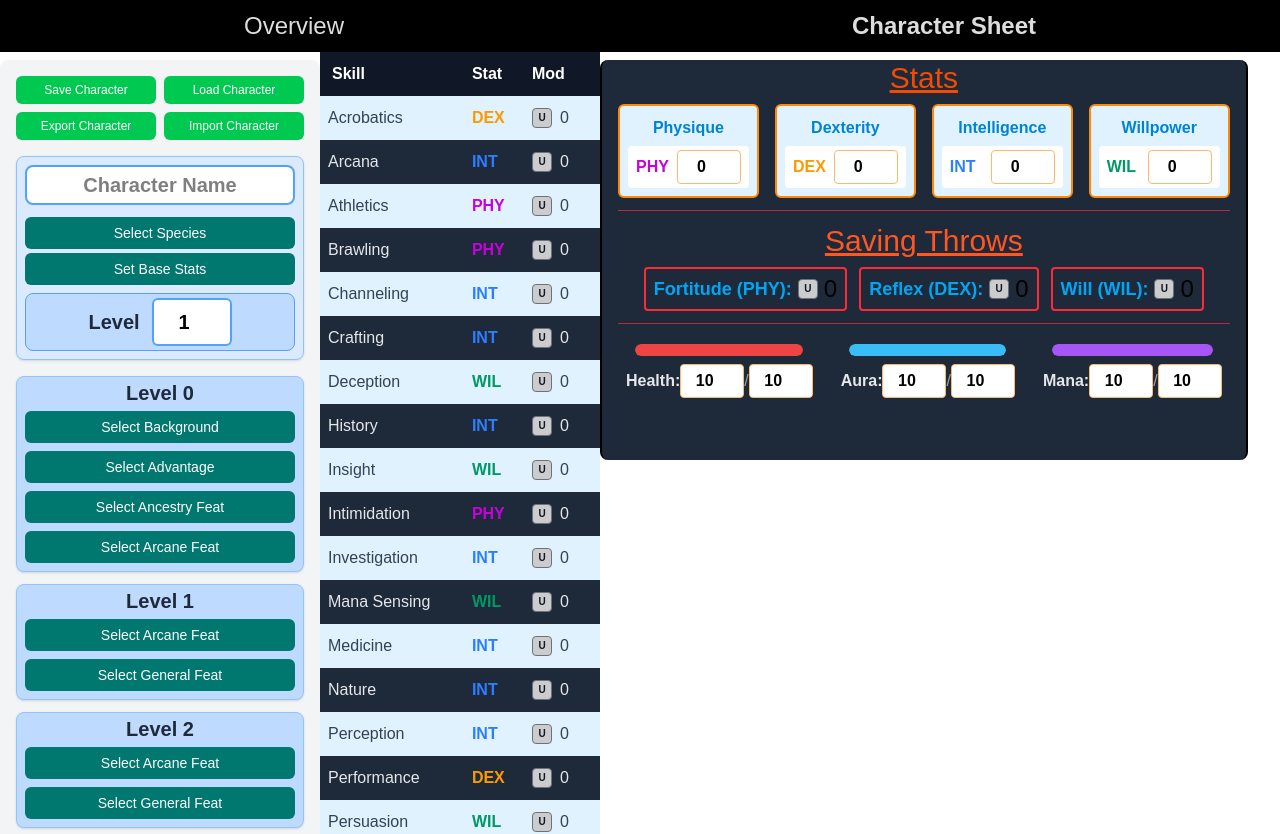
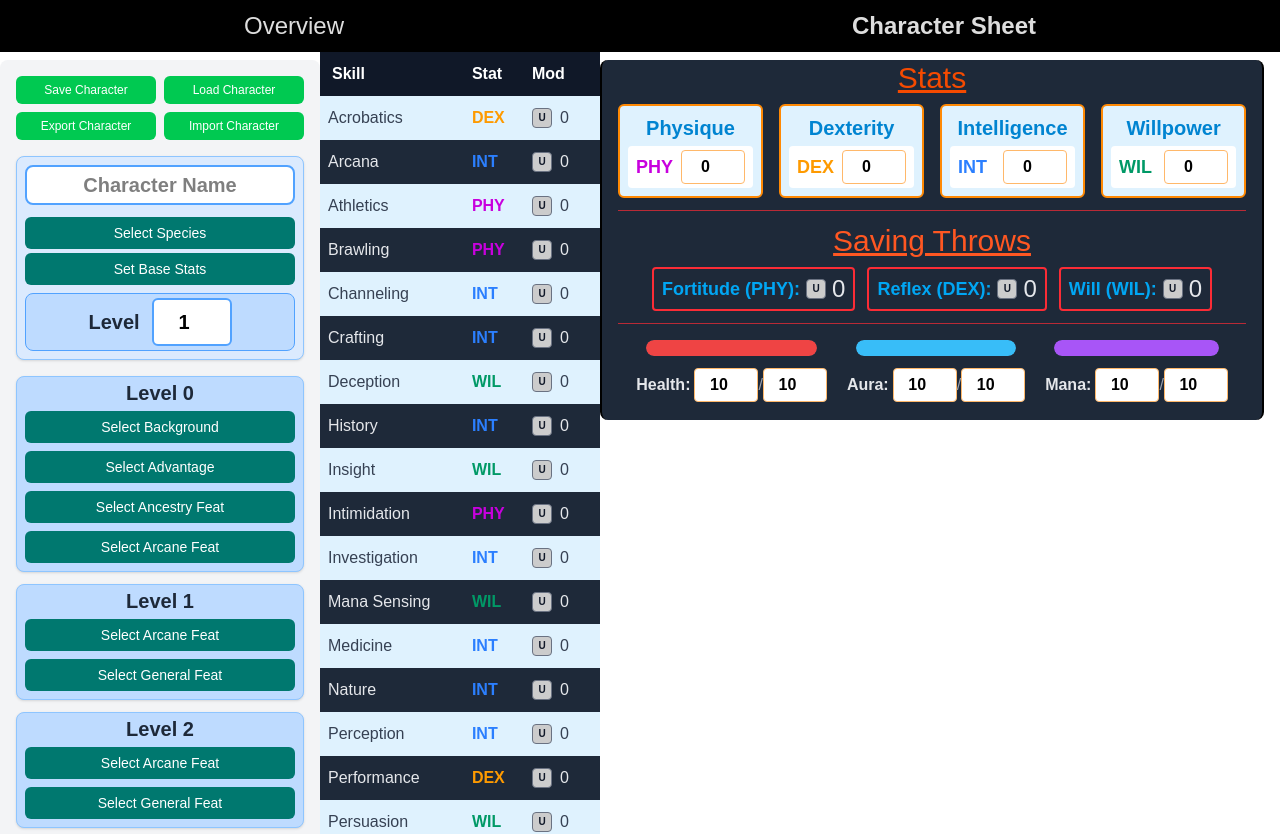
Before and after one commit to Acasez/kastorixv2, a React (Vite) app: page /characterSheet in a window 1280 px wide. Shown: the top 834 px of the page. Built offline with nearby package versions, Linux system fonts and the light colour scheme.

Commit message:
Even better styling

```diff
--- a/src/components/CharacterSheet/CoreStatsSection.tsx
+++ b/src/components/CharacterSheet/CoreStatsSection.tsx
@@ -4,7 +4,7 @@ import StatsGrid from "./StatsGrid";
 
 export default function CoreStatSection() {
   return (
-    <div className="flex flex-col bg-gray-800 h-100 gap-3 border-x-2 rounded-lg">
+    <div className="flex flex-col bg-gray-800 h-90 gap-3 border-x-2 rounded-lg">
       <StatsGrid />
       <hr className="border-red-500/70 mx-4" />
       <SavingThrowDisplay />
--- a/src/components/CharacterSheet/SavingThrowDisplay.tsx
+++ b/src/components/CharacterSheet/SavingThrowDisplay.tsx
@@ -31,7 +31,7 @@ export default function SavingThrowDisplay() {
                 {save.name} ({save.stat}):
               </span>
               <ProficiencyMarker skillName={save.name} category="saves" />
-              <span className="text-2xl">{bonus}</span>
+              <span className="text-2xl text-text-light">{bonus}</span>
             </div>
           );
         })}
--- a/src/components/CharacterSheet/StatsGrid.tsx
+++ b/src/components/CharacterSheet/StatsGrid.tsx
@@ -25,9 +25,13 @@ export default function StatsSection() {
             key={key}
             className="rounded-md border-2 border-orange-400 bg-sky-100 p-2 text-center"
           >
-            <div className="mb-1 font-semibold text-sky-600">{name}</div>
+            <div className="mb-1 font-semibold text-sky-600 text-xl">
+              {name}
+            </div>
             <div className="flex items-center justify-between gap-2 rounded bg-white px-2 py-1">
-              <span className={`font-bold ${STAT_COLORS[key]}`}>{key}</span>
+              <span className={`font-bold text-lg ${STAT_COLORS[key]}`}>
+                {key}
+              </span>
               <NumberInput
                 value={character.baseStats[key] ?? 0}
                 onChange={(value) =>
--- a/src/components/CharacterSheet/TrackBar.tsx
+++ b/src/components/CharacterSheet/TrackBar.tsx
@@ -21,15 +21,15 @@ export default function TrackBar({
   );
 
   return (
-    <div className="flex flex-col items-center gap-2 p-2">
-      <div className="h-3 w-9/10 overflow-hidden rounded-full bg-gray-700">
+    <div className="flex flex-col items-center gap-2 p-1">
+      <div className="h-4 w-9/10 overflow-hidden rounded-full bg-gray-700 mb-1">
         <div
           className="h-full rounded-full transition-all duration-200"
           style={{ width: `${percentage}%`, backgroundColor: color }}
         />
       </div>
-      <div className="">
-        <span className="font-bold text-gray-200">{label}:</span>
+      <div>
+        <span className="font-bold text-gray-200 pr-1">{label}:</span>
         <NumberInput
           value={track.current}
           min={0}
```
